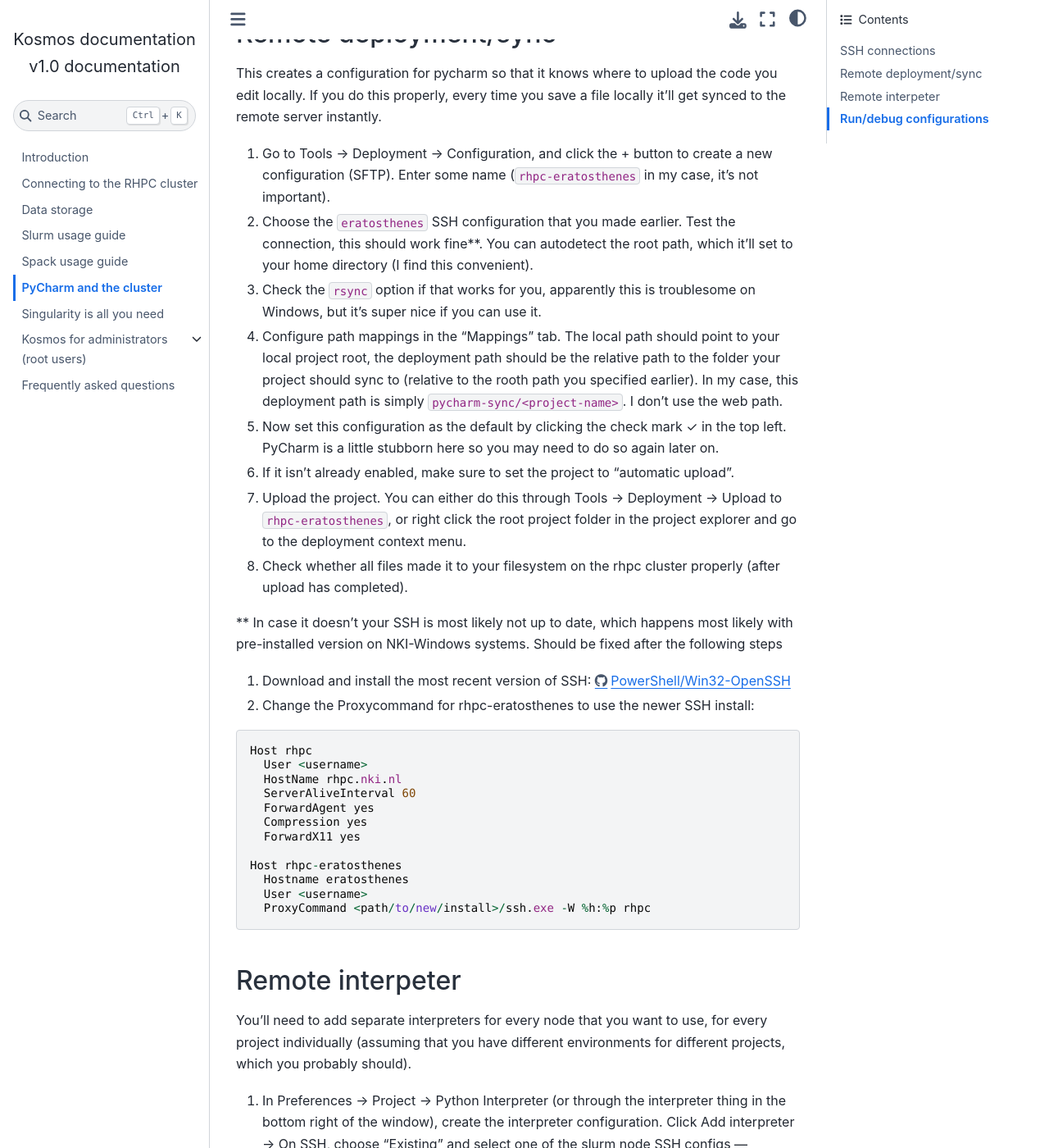
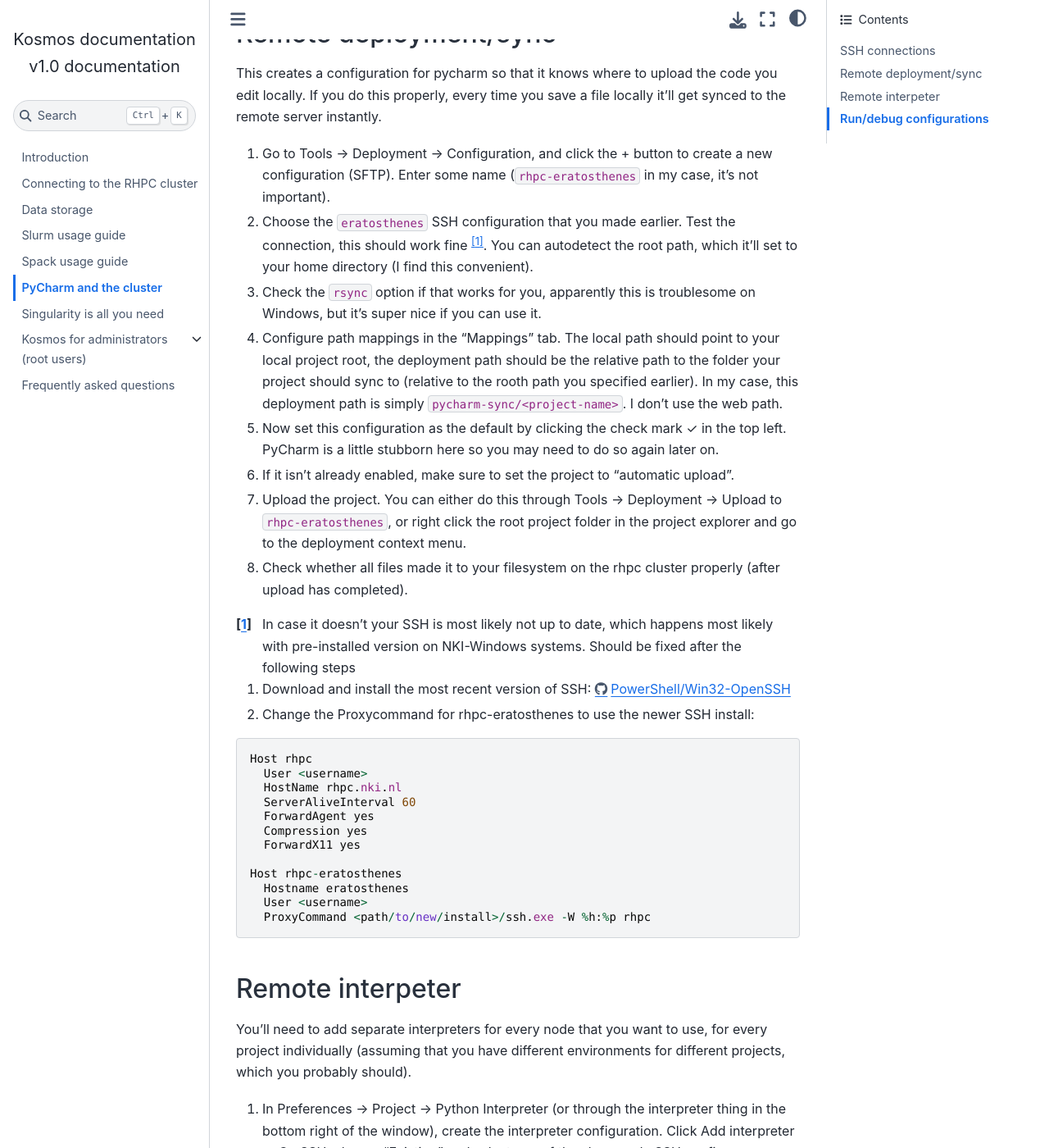
Before and after one commit to NKI-AI/kosmos-documentation, a Sphinx documentation site: the page built from docs/pycharm_remote.rst, in a window 1280 px wide and 1400 px high, scrolled down 739 px. Shown: the whole window at 82% size. Built offline with Sphinx 7.4.7 and the Sphinx Book theme 1.1.4, drawn with Linux system fonts in a browser that asks for light colours.

```diff
--- a/docs/pycharm_remote.rst
+++ b/docs/pycharm_remote.rst
@@ -20,7 +20,7 @@ Remote deployment/sync
 This creates a configuration for pycharm so that it knows where to upload the code you edit locally.  If you do this properly, every time you save a file locally it’ll get synced to the remote server instantly.
 
 #. Go to Tools -> Deployment -> Configuration, and click the + button to create a new configuration (SFTP). Enter some name (``rhpc-eratosthenes`` in my case, it’s not important).
-#. Choose the ``eratosthenes`` SSH configuration that you made earlier. Test the connection, this should work fine**. You can autodetect the root path, which it’ll set to your home directory (I find this convenient).
+#. Choose the ``eratosthenes`` SSH configuration that you made earlier. Test the connection, this should work fine [#]_. You can autodetect the root path, which it’ll set to your home directory (I find this convenient).
 #. Check the ``rsync`` option if that works for you, apparently this is troublesome on Windows, but it’s super nice if you can use it.
 #. Configure path mappings in the “Mappings” tab. The local path should point to your local project root, the deployment path should be the relative path to the folder your project should sync to (relative to the rooth path you specified earlier). In my case, this deployment path is simply ``pycharm-sync/<project-name>``. I don’t use the web path.
 #. Now set this configuration as the default by clicking the check mark ✓ in the top left. PyCharm is a little stubborn here so you may need to do so again later on.
@@ -28,10 +28,10 @@ This creates a configuration for pycharm so that it knows where to upload the co
 #. Upload the project. You can either do this through Tools -> Deployment -> Upload to ``rhpc-eratosthenes``, or right click the root project folder in the project explorer and go to the deployment context menu.
 #. Check whether all files made it to your filesystem on the rhpc cluster properly (after upload has completed).
 
-** In case it doesn't your SSH is most likely not up to date, which happens most likely with pre-installed version on NKI-Windows systems. Should be fixed after the following steps
+.. [#] In case it doesn't your SSH is most likely not up to date, which happens most likely with pre-installed version on NKI-Windows systems. Should be fixed after the following steps
 
-#. Download and install the most recent version of SSH: https://github.com/PowerShell/Win32-OpenSSH/releases
-#. Change the Proxycommand for rhpc-eratosthenes to use the newer SSH install:
+   #. Download and install the most recent version of SSH: https://github.com/PowerShell/Win32-OpenSSH/releases
+   #. Change the Proxycommand for rhpc-eratosthenes to use the newer SSH install:
 
 .. code-block:: java
 
```
